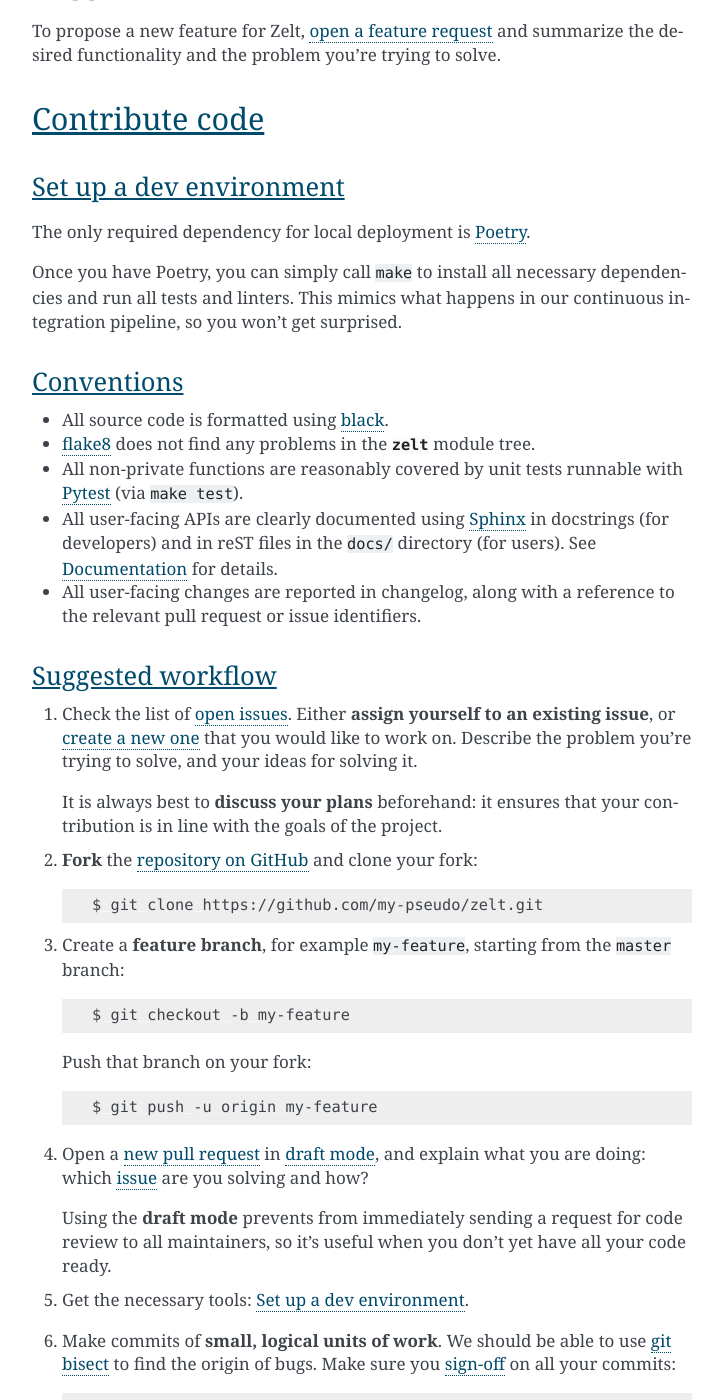
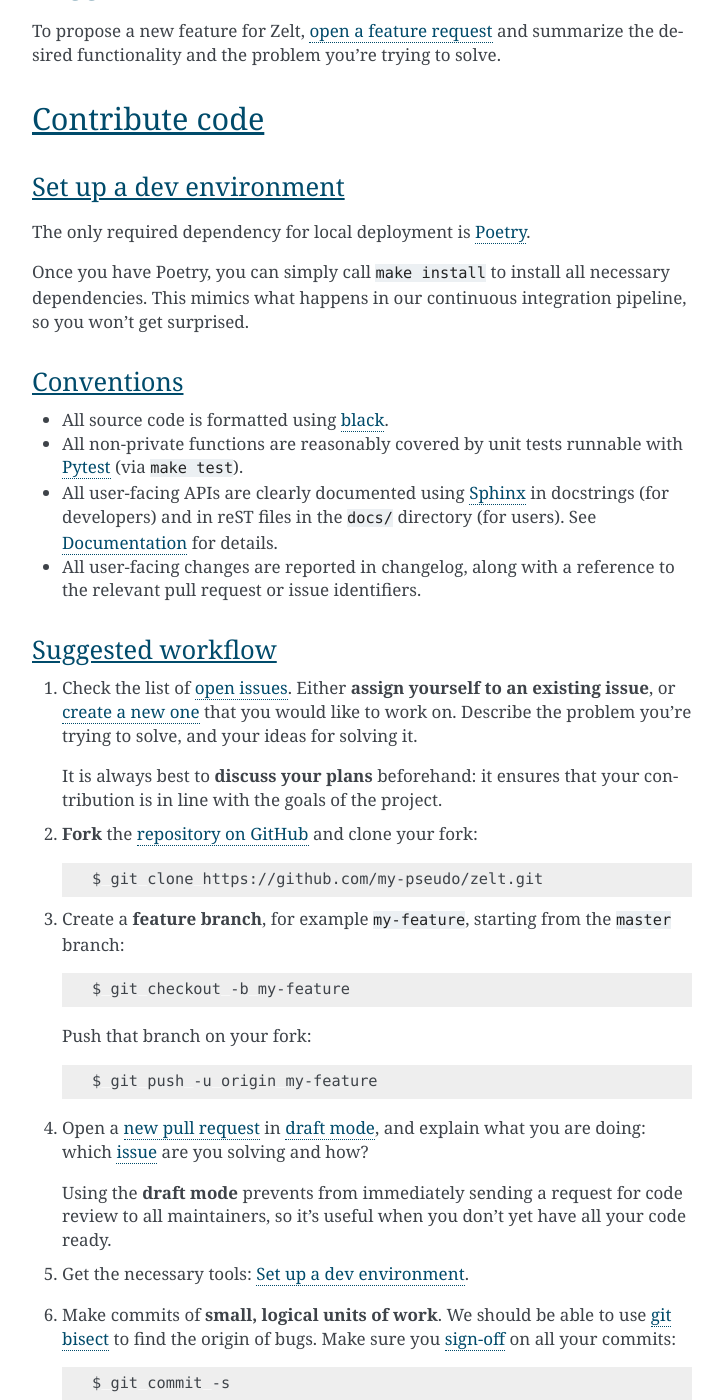
Before and after one commit to zalando-incubator/zelt, a Sphinx documentation site: the page built from docs/Contributing.rst, in a window 1280 px wide and 1400 px high, scrolled down 869 px. Shown: the whole window, without its empty margins (388-1111 px from the left). Built offline with Sphinx 7.4.7, drawn with Linux system fonts in a browser that asks for light colours; pages that are not in the unit, such as notebooks, are missing from menus; some of the changed text lies outside the part shown.

Commit message:
Correct contributing guidelines.
Signed-off-by: Brian Maher <brian.maher@zalando.de>

```diff
--- a/docs/Contributing.rst
+++ b/docs/Contributing.rst
@@ -59,8 +59,8 @@
 
 .. _Poetry: https://poetry.eustace.io/docs/#installation
 
-Once you have Poetry, you can simply call ``make`` to install all
-necessary dependencies and run all tests and linters.
+Once you have Poetry, you can simply call ``make install`` to install all
+necessary dependencies.
 This mimics what happens in our continuous integration pipeline, so you won't
 get surprised.
 
@@ -70,8 +70,6 @@
 '''''''''''
 
 - All source code is formatted using black_.
-
-- flake8_ does not find any problems in the :mod:`zelt` module tree.
 
 - All non-private functions are reasonably covered by unit tests runnable
   with Pytest_ (via ``make test``).
@@ -85,7 +83,6 @@
   reference to the relevant pull request or issue identifiers.
 
 .. _black: https://black.readthedocs.io/
-.. _flake8: http://flake8.pycqa.org/
 .. _Pytest: https://docs.pytest.org/
 .. _Sphinx: https://www.sphinx-doc.org/
 
@@ -142,20 +139,12 @@
 
 .. _git bisect: https://git-scm.com/docs/git-bisect
 
-7. Check that all **tests** (including your *new* ones) succeed, and that the
-   **linters** are still happy::
+7. Check that all **tests** (including your *new* ones) succeed::
 
-      $ make test lint
+      $ make test
 
    If this fails on your local machine, there is a good risk that it will also
    fail on Travis, preventing your pull request from being merged.
-
-   .. note::
-
-      If you notice that tests or linters are *already* failing when you clone
-      the repository, please open a bug report!
-      This would indicate that our developer environment or instructions are
-      not general enough.
 
 8. `Project maintainers`_ may **comment on your work** as you progress.
    If they don't and you would like some feedback, feel free to mention_ one of
```
